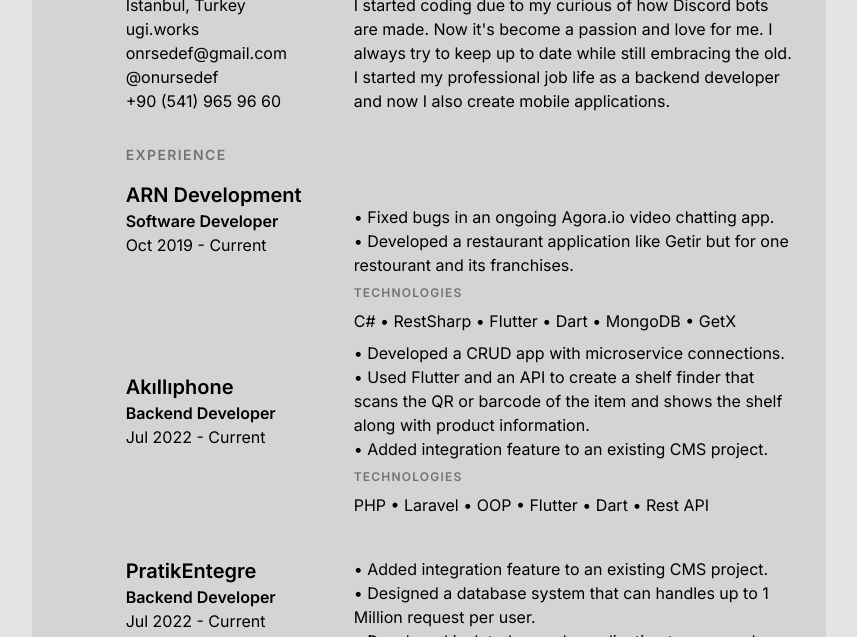
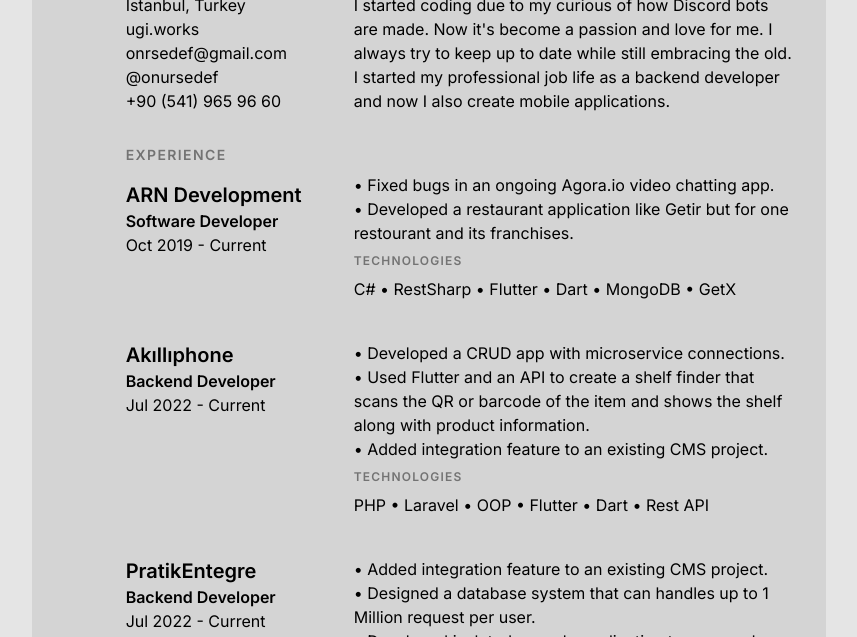
Before and after one commit to onursedef/resume, a website built with Vite: page index.html in a window 1280 px wide. Shown: the part 163-800 px from the top of the page, without its empty margins (211-1068 px from the left). Built offline with nearby package versions, Linux system fonts and the light colour scheme; a web font is replaced by a local one.

Commit message:
Update index.html

```diff
--- a/index.html
+++ b/index.html
@@ -45,7 +45,7 @@
         <div class="subheading">
           <p>Experience</p>
         </div>
-        <div class="md:col-span-4 mb-6">
+        <div class="md:col-span-4">
           <p class="heading link">
             <a href="#">
               ARN Development
@@ -54,7 +54,7 @@
           <p class="font-semibold">Software Developer</p>
           <p>Oct 2019 - Current</p>
         </div>
-        <div class="content mt-6">
+        <div class="content">
           <p>
             • Fixed bugs in an ongoing Agora.io video chatting app. <br>
             • Developed a restaurant application like Getir but for one restourant and its franchises. <br>
@@ -71,7 +71,7 @@
           <p class="font-semibold">Backend Developer</p>
           <p>Jul 2022 - Current</p>
         </div>
-        <div class="content">
+        <div class="content mt-6">
           <p>
             • Developed a CRUD app with microservice connections. <br>
             • Used Flutter and an API to create a shelf finder that scans the QR or barcode of the item and shows the
```
